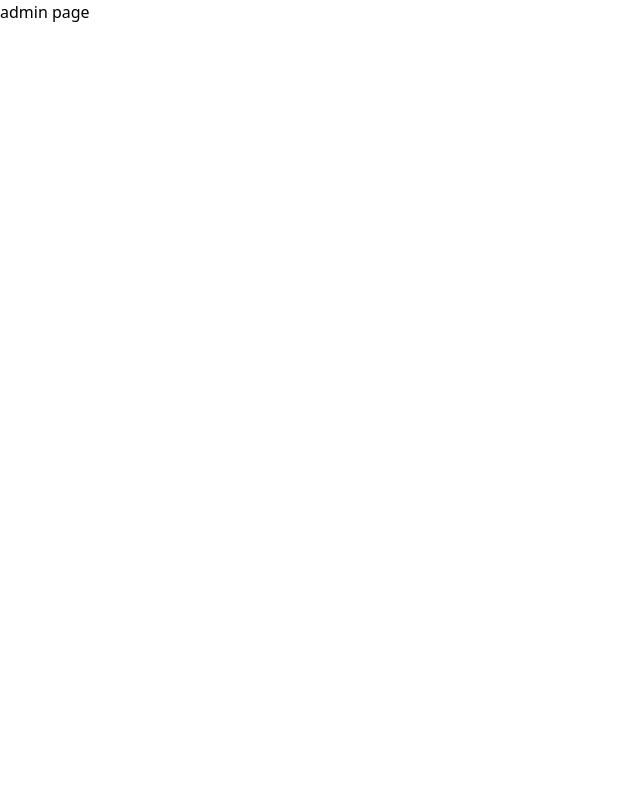
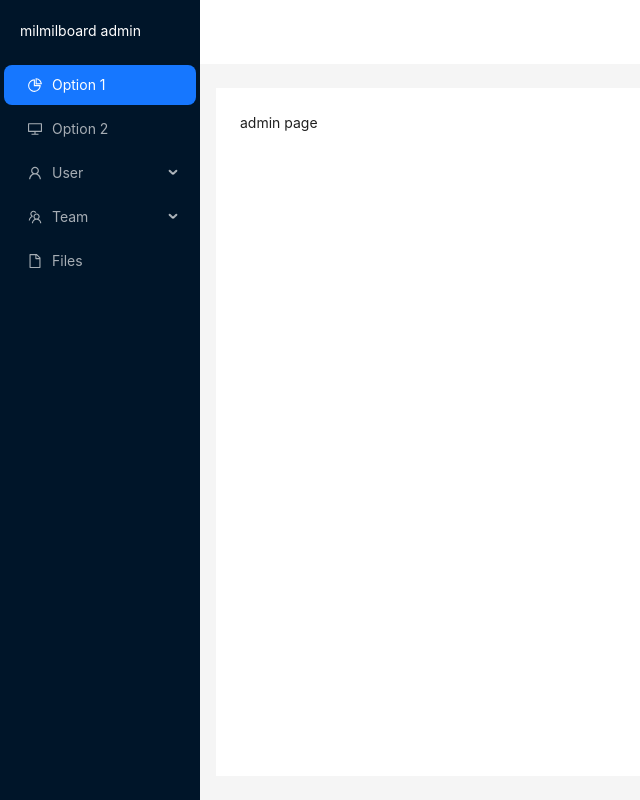
Before and after one commit to milmilkim/react-bbs, a Next.js app: page /admin in a window 1280 px wide. Shown: the whole page, without its empty margins (0-640 px from the left). Built offline with nearby package versions, Linux system fonts and the light colour scheme.

Commit message:
feat: antd

```diff
--- a/package.json
+++ b/package.json
@@ -9,10 +9,12 @@
     "lint": "next lint"
   },
   "dependencies": {
+    "@ant-design/cssinjs": "^1.16.1",
     "@auth/firebase-adapter": "^1.0.0",
     "@types/node": "20.4.4",
     "@types/react": "18.2.16",
     "@types/react-dom": "18.2.7",
+    "antd": "^5.7.3",
     "autoprefixer": "10.4.14",
     "firebase": "^10.1.0",
     "firebase-admin": "^11.10.1",
--- /dev/null
+++ b/src/app/admin/layout.tsx
@@ -0,0 +1,15 @@
+import type { Metadata } from 'next';
+import AdminLayout from '@/components/admin/layout/AdminLayout';
+export default async function RootLayout({
+  children,
+}: {
+  children: React.ReactNode;
+}) {
+  return (
+    <>
+      <AdminLayout>
+      {children}
+	  </AdminLayout>
+    </>
+  );
+}
--- a/src/app/layout.tsx
+++ b/src/app/layout.tsx
@@ -1,21 +1,27 @@
 import type { Metadata } from 'next';
-import Login from '@/components/common/Login';
-import 'src/app/globals.css';
 import CommonLayout from '@/components/common/layouts/CommonLayout';
 import { NextAuthProvider } from '@/app/provider';
+import Ant from '@/lib/AntReg';
 export const metadata: Metadata = {
   title: 'My App',
   description: '넥스트예용',
 };
 
+import 'src/app/globals.css';
 
-export default async function RootLayout({ children }: { children: React.ReactNode }) {
+export default async function RootLayout({
+  children,
+}: {
+  children: React.ReactNode;
+}) {
   return (
-    <html lang="ko">
+    <html lang='ko'>
       <body>
         <>
           <NextAuthProvider>
-            <CommonLayout>{children}</CommonLayout>
+            <Ant>
+              <CommonLayout>{children}</CommonLayout>
+            </Ant>
           </NextAuthProvider>
         </>
       </body>
--- /dev/null
+++ b/src/components/admin/layout/AdminLayout.tsx
@@ -0,0 +1,88 @@
+'use client';
+
+import { useState } from 'react';
+import { Layout, Menu, Button, theme } from 'antd';
+import type { MenuProps } from 'antd';
+import {
+  DesktopOutlined,
+  FileOutlined,
+  PieChartOutlined,
+  TeamOutlined,
+  UserOutlined,
+  MenuUnfoldOutlined,
+  MenuFoldOutlined
+} from '@ant-design/icons';
+const { Header, Sider, Content } = Layout;
+
+type MenuItem = Required<MenuProps>['items'][number];
+
+function getItem(
+  label: React.ReactNode,
+  key: React.Key,
+  icon?: React.ReactNode,
+  children?: MenuItem[],
+): MenuItem {
+  return {
+    key,
+    icon,
+    children,
+    label,
+  } as MenuItem;
+}
+
+const items: MenuItem[] = [
+  getItem('Option 1', '1', <PieChartOutlined />),
+  getItem('Option 2', '2', <DesktopOutlined />),
+  getItem('User', 'sub1', <UserOutlined />, [
+    getItem('Tom', '3'),
+    getItem('Bill', '4'),
+    getItem('Alex', '5'),
+  ]),
+  getItem('Team', 'sub2', <TeamOutlined />, [getItem('Team 1', '6'), getItem('Team 2', '8')]),
+  getItem('Files', '9', <FileOutlined />),
+];
+
+const AdminLayout = ({ children }: { children: React.ReactNode }) => {
+  const [collapsed, setCollapsed] = useState(false);
+  const {
+    token: { colorBgContainer },
+  } = theme.useToken();
+
+  return (
+    <Layout>
+      <Sider
+        style={{
+          overflow: 'auto',
+          height: '100vh',
+          left: 0,
+          top: 0,
+          bottom: 0,
+        }}>
+        <div className="m-5 text-white">
+          milmilboard admin
+        </div>
+        <Menu
+          theme='dark'
+          mode='inline'
+          defaultSelectedKeys={['1']}
+          items={items}
+        />
+      </Sider>
+      <Layout>
+        <Header style={{ padding: 0, background: colorBgContainer }}>
+        </Header>
+        <Content
+          style={{
+            margin: '24px 16px',
+            padding: 24,
+            minHeight: 280,
+            background: colorBgContainer,
+          }}>
+          {children}
+        </Content>
+      </Layout>
+    </Layout>
+  );
+};
+
+export default AdminLayout;
--- a/src/components/common/NoAdmin.tsx
+++ b/src/components/common/NoAdmin.tsx
@@ -38,7 +38,7 @@ const NoAdmin = () => {
       'apiKey',
       'appId',
       'authDomain',
-      'databaseUrl',
+      'databaseURL',
       'messagingSenderId',
       'projectId',
       'storageBucket',
--- a/src/components/common/layouts/CommonLayout.tsx
+++ b/src/components/common/layouts/CommonLayout.tsx
@@ -1,6 +1,5 @@
 'use client';
 
-import Link from 'next/link';
 import LoadingSpinner from '@/components/common/LoadingSpinner';
 import { useAtomValue } from 'jotai';
 import { isShowSpinnerAtom } from '@/store/LayoutStore';
--- /dev/null
+++ b/src/lib/AntReg.tsx
@@ -0,0 +1,13 @@
+'use client';
+import { StyleProvider, createCache, extractStyle } from '@ant-design/cssinjs';
+import { useServerInsertedHTML } from 'next/navigation';
+
+const StyledComponentsRegistry = ({ children }: { children: React.ReactNode }) => {
+  const cache = createCache();
+  useServerInsertedHTML(() => (
+    <style id="antd" dangerouslySetInnerHTML={{ __html: extractStyle(cache, true) }} />
+  ));
+  return <StyleProvider cache={cache}>{children}</StyleProvider>;
+};
+
+export default StyledComponentsRegistry;
```
Also changed, not shown: src/app/admin/setting/page.tsx (added), 1 other file (tests, documents, lock files or other folders).
